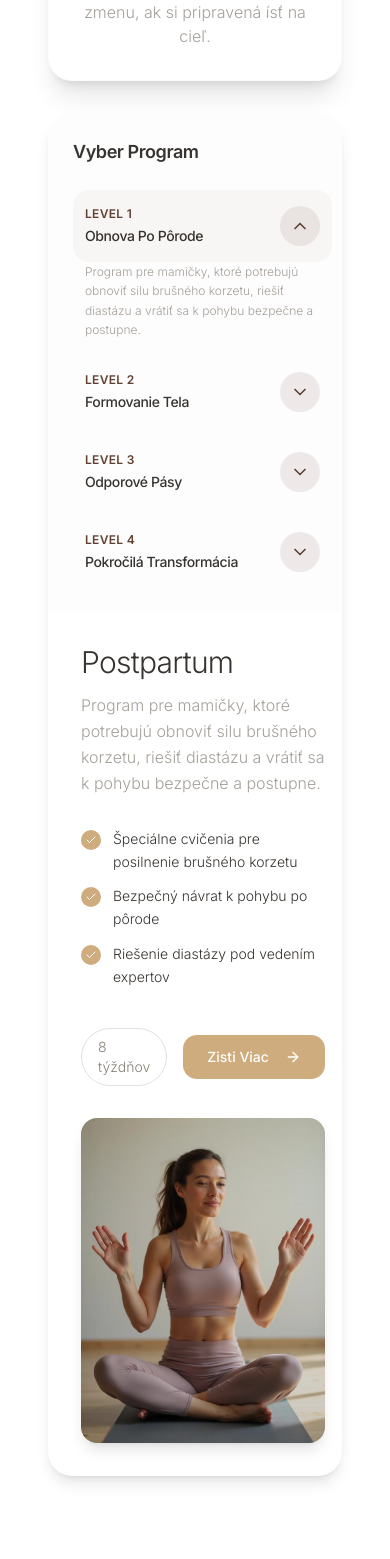
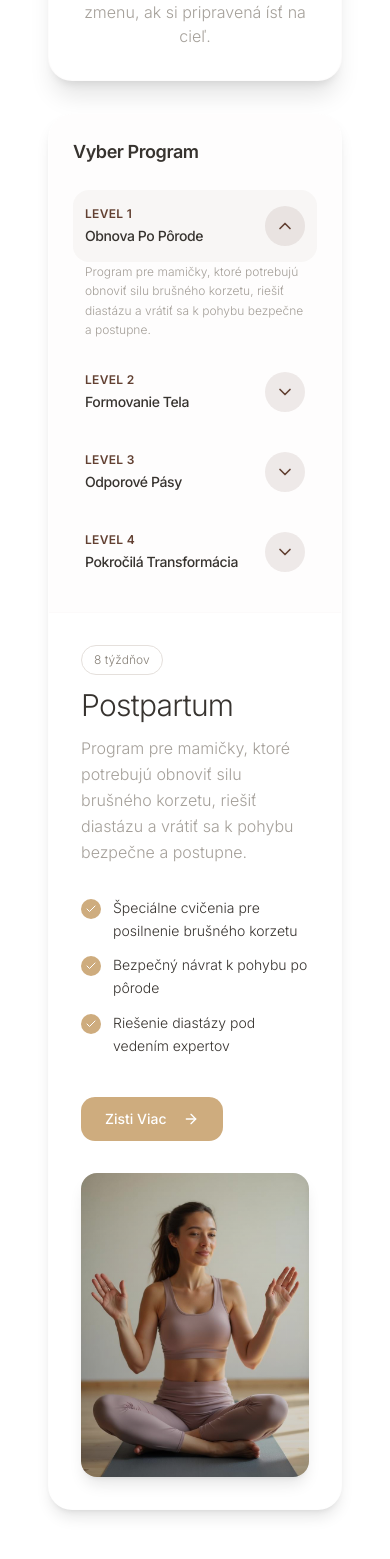
Before and after one commit to NeoMeOfficial/neome_web, a React (Vite) app: page / in a window 390 px wide. Shown: the part 6269-7828 px from the top of the page. Built offline with nearby package versions, Linux system fonts and the light colour scheme; the HTML template or start-up script is replaced by a standard one.

Commit message:
Stack Accordion Above Card
Refactor ProgramsScroll to stack accordion above card on mobile, add fade transitions between programs, and move duration info above program name on the main card. Also groundwork for smooth switch effects and responsive layout.

```diff
--- a/src/components/ProgramsScroll.tsx
+++ b/src/components/ProgramsScroll.tsx
@@ -93,10 +93,10 @@ export const ProgramsScroll = () => {
 
         {/* Interactive Program Selection */}
         <Card className="rounded-3xl shadow-lg overflow-hidden bg-white border-border/5">
-          <div className="grid lg:grid-cols-[320px,1fr]">
+          <div className="flex flex-col lg:grid lg:grid-cols-[320px,1fr]">
 
-            {/* Left Column - Accordion Navigation */}
-            <div className="border-r border-border/10 p-6 lg:p-8 bg-muted/10">
+            {/* Accordion Navigation - Stacked on mobile, sidebar on desktop */}
+            <div className="border-b lg:border-b-0 lg:border-r border-border/10 p-6 lg:p-8 bg-muted/10">
               <h3 className="text-lg font-semibold mb-6 text-foreground">Vyber Program</h3>
               <Accordion
                 type="single"
@@ -130,15 +130,21 @@ export const ProgramsScroll = () => {
               </Accordion>
             </div>
 
-            {/* Right Column - Selected Program Display */}
+            {/* Selected Program Display with transition */}
             <div className="p-8 lg:p-12 xl:p-16">
               <div className="max-w-4xl mx-auto">
-                <div className="grid md:grid-cols-[1fr,280px] lg:grid-cols-[1fr,320px] gap-8 lg:gap-12">
+                <div
+                  key={selectedProgram}
+                  className="grid md:grid-cols-[1fr,280px] lg:grid-cols-[1fr,320px] gap-8 lg:gap-12 animate-fade-in"
+                >
 
                   {/* Content */}
                   <div className="space-y-6">
-                    {/* Title */}
+                    {/* Duration & Title */}
                     <div>
+                      <div className="inline-flex items-center gap-2 px-3 py-1.5 rounded-full border border-border text-muted-foreground text-xs mb-3">
+                        {program.duration}
+                      </div>
                       <h3 className="text-3xl lg:text-4xl xl:text-5xl font-light text-foreground mb-3">
                         {program.title}
                       </h3>
@@ -161,11 +167,8 @@ export const ProgramsScroll = () => {
                       ))}
                     </div>
 
-                    {/* Bottom Row: Duration & CTA */}
-                    <div className="flex items-center gap-4 pt-4">
-                      <span className="px-4 py-2 rounded-full border border-border text-muted-foreground text-sm">
-                        {program.duration}
-                      </span>
+                    {/* CTA Button */}
+                    <div className="pt-4">
                       <Button
                         size="lg"
                         className={`${program.accentColor} hover:opacity-90 text-white px-6 transition-all hover:scale-105`}
```
